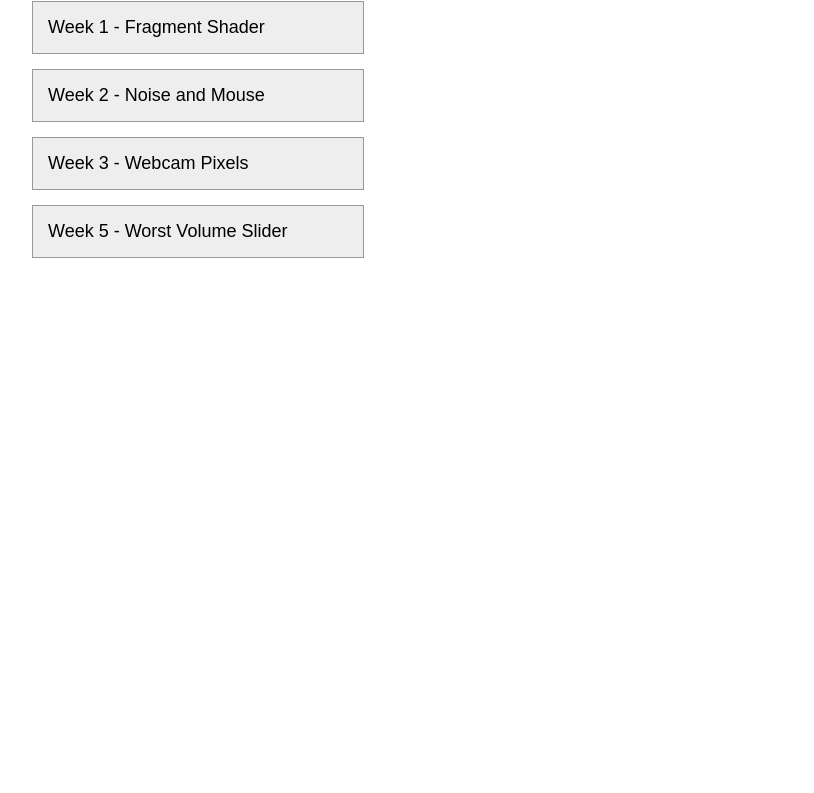
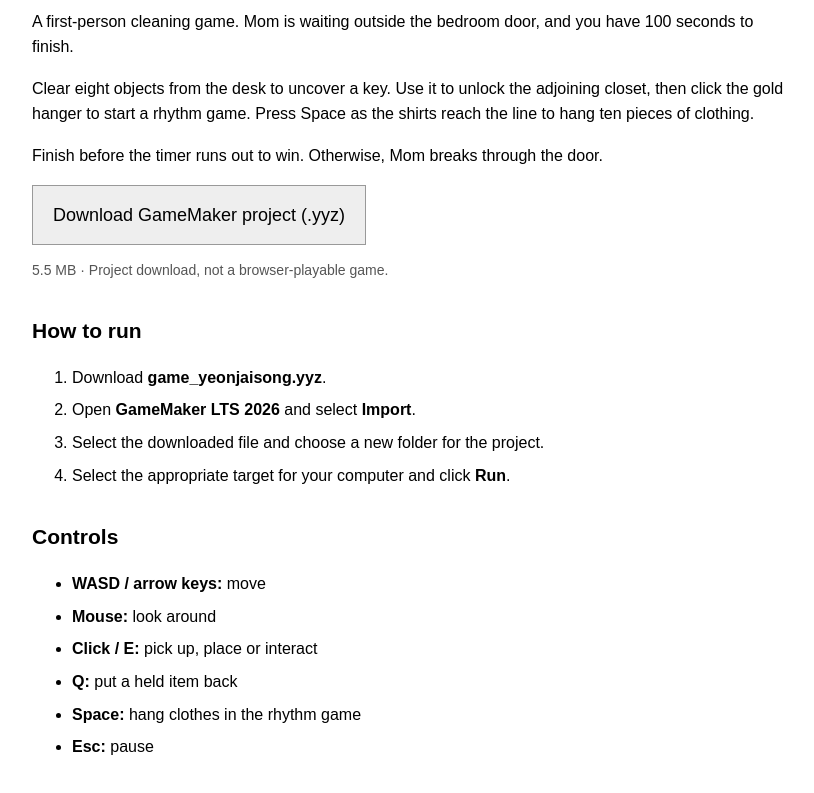
Before and after one commit to yeonjai0924-commits/ctc_senior_semester1, a plain HTML site: page index.html in a window 1280 px wide. Shown: the part 175-968 px from the top of the page, without its empty margins (6-820 px from the left). Before the commit the page ends 800 px from the top, so only its background shows below. Drawn offline with Linux system fonts and the light colour scheme.

Commit message:
Add files via upload

```diff
--- a/index.html
+++ b/index.html
@@ -1,80 +1,48 @@
 <!DOCTYPE html>
 <html lang="en">
-
 <head>
-    <meta charset="UTF-8">
-    <meta name="viewport" content="width=device-width, initial-scale=1.0">
-
-    <title>My Coding Projects</title>
-
-    <style>
-        body {
-            font-family: Arial, sans-serif;
-            background-color: white;
-            color: black;
-            padding: 30px;
-        }
-
-        h1 {
-            font-size: 32px;
-        }
-
-        p {
-            font-size: 16px;
-        }
-
-        .week-list {
-            margin-top: 40px;
-        }
-
-        .week {
-            display: block;
-            width: 300px;
-            margin-bottom: 15px;
-            padding: 15px;
-
-            background-color: #eeeeee;
-            border: 1px solid #999999;
-
-            color: black;
-            text-decoration: none;
-            font-size: 18px;
-        }
-
-        .week:hover {
-            background-color: #dddddd;
-        }
-    </style>
+<meta charset="UTF-8">
+<meta name="viewport" content="width=device-width, initial-scale=1.0">
+<title>Week 9 - Before Mom Gets In</title>
+<style>
+* { box-sizing: border-box; }
+body { font-family: Arial, sans-serif; background: white; color: black; padding: 30px; margin: 8px; line-height: 1.6; }
+main { max-width: 760px; }
+h1 { font-size: 32px; line-height: 1.2; margin: 20px 0; }
+h2 { font-size: 21px; margin-top: 32px; }
+a { color: #111; }
+.download { display: inline-block; max-width: 100%; padding: 15px 20px; background: #eee; border: 1px solid #999; color: black; text-decoration: none; font-size: 18px; overflow-wrap: anywhere; }
+.download:hover { background: #ddd; }
+a:focus-visible { outline: 3px solid #245fc3; outline-offset: 4px; }
+.note { color: #555; font-size: 14px; }
+li { margin: 7px 0; }
+@media (max-width: 600px) { body { padding: 16px; } h1 { font-size: 28px; } }
+</style>
 </head>
-
-<body>
-
-    <h1>My Coding Projects</h1>
-
-    <p>
-        Weekly coding experiments
-    </p>
-
-    <div class="week-list">
-
-        <a class="week" href="week1.html">
-            Week 1 - Fragment Shader
-        </a>
-
-        <a class="week" href="week2.html">
-            Week 2 - Noise and Mouse
-        </a>
-
-        <a class="week" href="week3.html">
-            Week 3 - Webcam Pixels
-        </a>
-
-        <a class="week" href="week5.html">
-            Week 5 - Worst Volume Slider
-        </a>
-
-    </div>
-
-</body>
-
+<body><main>
+<a href="../index.html">&larr; Back to projects</a>
+<p>Week 9 / GameMaker</p>
+<h1>Before Mom Gets In</h1>
+<p>A first-person cleaning game. Mom is waiting outside the bedroom door, and you have 100 seconds to finish.</p>
+<p>Clear eight objects from the desk to uncover a key. Use it to unlock the adjoining closet, then click the gold hanger to start a rhythm game. Press Space as the shirts reach the line to hang ten pieces of clothing.</p>
+<p>Finish before the timer runs out to win. Otherwise, Mom breaks through the door.</p>
+<a class="download" href="game_yeonjaisong.yyz" download="game_yeonjaisong.yyz">Download GameMaker project (.yyz)</a>
+<p class="note">5.5 MB &middot; Project download, not a browser-playable game.</p>
+<h2>How to run</h2>
+<ol>
+<li>Download <strong>game_yeonjaisong.yyz</strong>.</li>
+<li>Open <strong>GameMaker LTS 2026</strong> and select <strong>Import</strong>.</li>
+<li>Select the downloaded file and choose a new folder for the project.</li>
+<li>Select the appropriate target for your computer and click <strong>Run</strong>.</li>
+</ol>
+<h2>Controls</h2>
+<ul>
+<li><strong>WASD / arrow keys:</strong> move</li>
+<li><strong>Mouse:</strong> look around</li>
+<li><strong>Click / E:</strong> pick up, place or interact</li>
+<li><strong>Q:</strong> put a held item back</li>
+<li><strong>Space:</strong> hang clothes in the rhythm game</li>
+<li><strong>Esc:</strong> pause</li>
+</ul>
+</main></body>
 </html>
```
